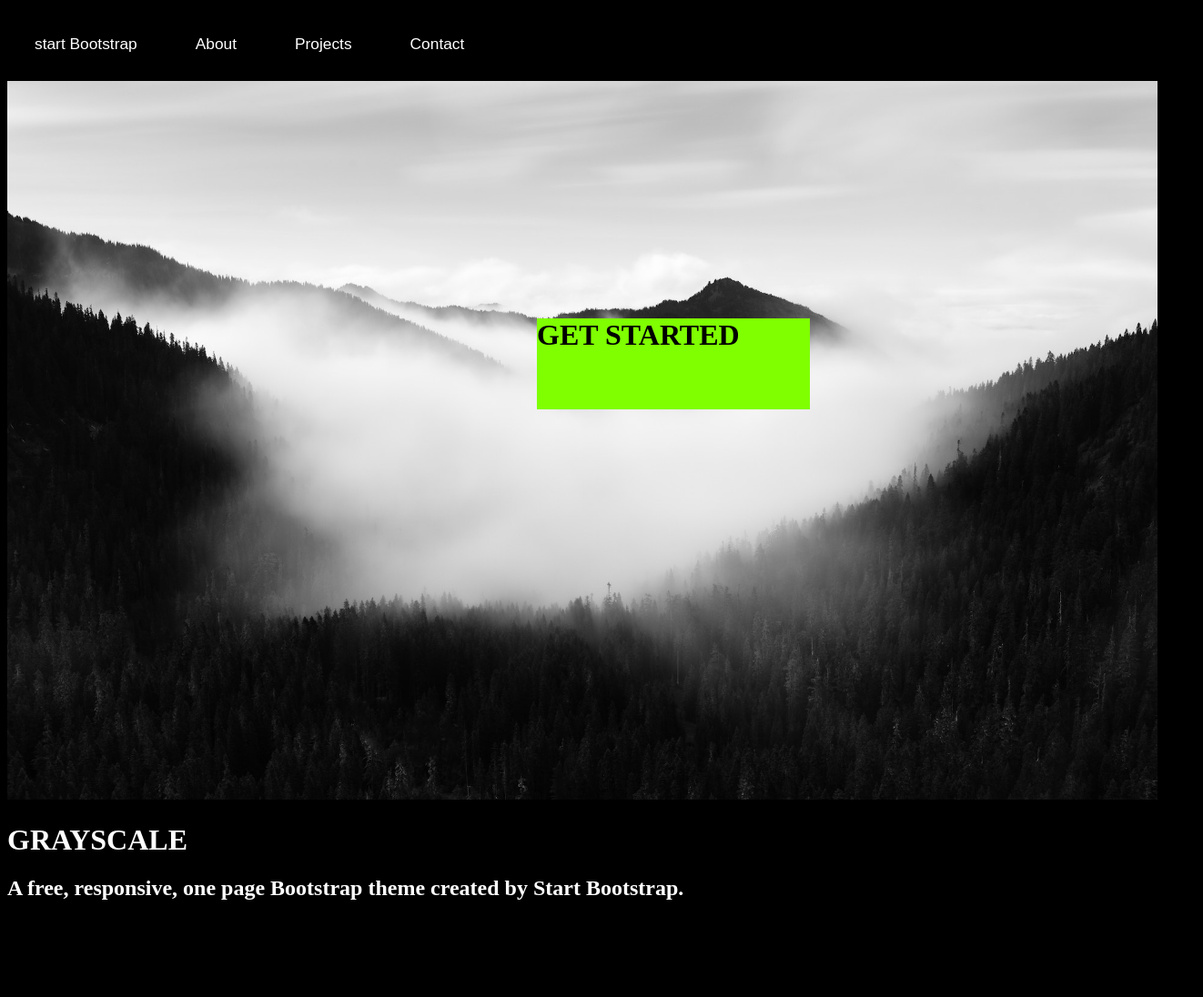
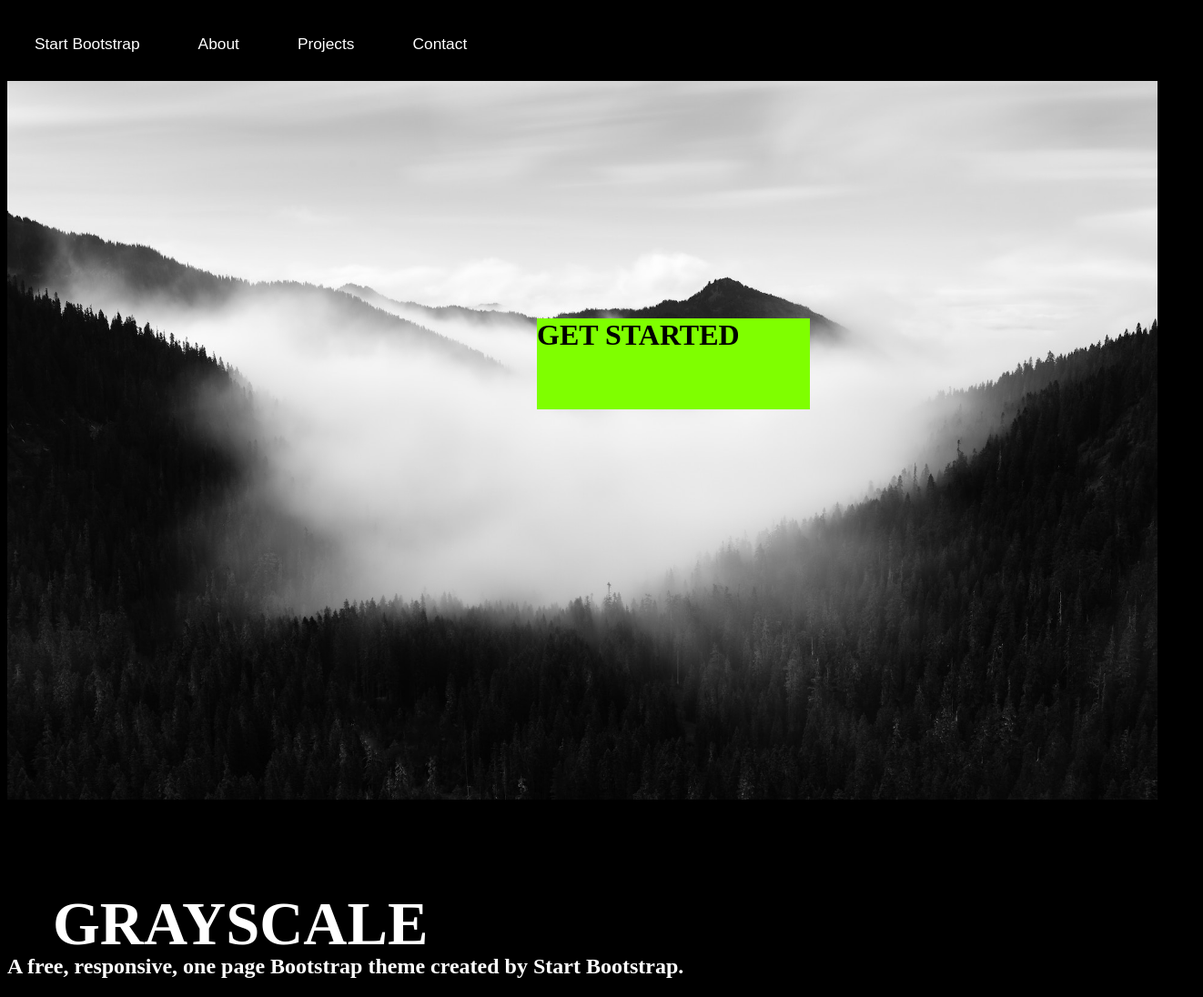
Before and after one commit to biankaveras/Site, a plain HTML site: page index.html in a window 1280 px wide. Shown: the whole page at 91% size, 1322 px wide, since content can reach past the window. Before the commit the page ends 1010 px from the top, so only its background shows below. Drawn offline with Linux system fonts and the light colour scheme.

Commit message:
alterações de CSS

```diff
--- a/_css/estilo.css
+++ b/_css/estilo.css
@@ -44,8 +44,12 @@ body{
 	background: #000000;
 }
 
-h1 {
-	color: #ffffff
+h1#flutuante  {
+	color: #ffffff;
+	position: relative;
+	font-size: 50pt;
+	top: 50px;
+	left: 50px;
 }
 
 h2 {
--- a/index.html
+++ b/index.html
@@ -8,7 +8,7 @@
 <body>
 	<nav id="menu">
 		<ul>
-			<li>start Bootstrap</li>
+			<li>Start Bootstrap</li>
 			<li>About</li>
 			<li>Projects</li>
 			<li>Contact</li>
@@ -16,7 +16,7 @@
 	</nav>
 	<div id="montanha">
 		<img src="_imagens/fundo-montanha.jpg" id="fundo"/>
-		<h1>GRAYSCALE<h1>
+		<h1 id="flutuante">GRAYSCALE<h1>
 		<h2>A free, responsive, one page Bootstrap theme created by Start Bootstrap.</h2>
 		<h1 id="botao">GET STARTED</h1>
 
```
Also changed, not shown: __javascript/funcoes.js.txt (added), about.html.txt (added), contact.html.txt (added), projects.html.txt (added).
